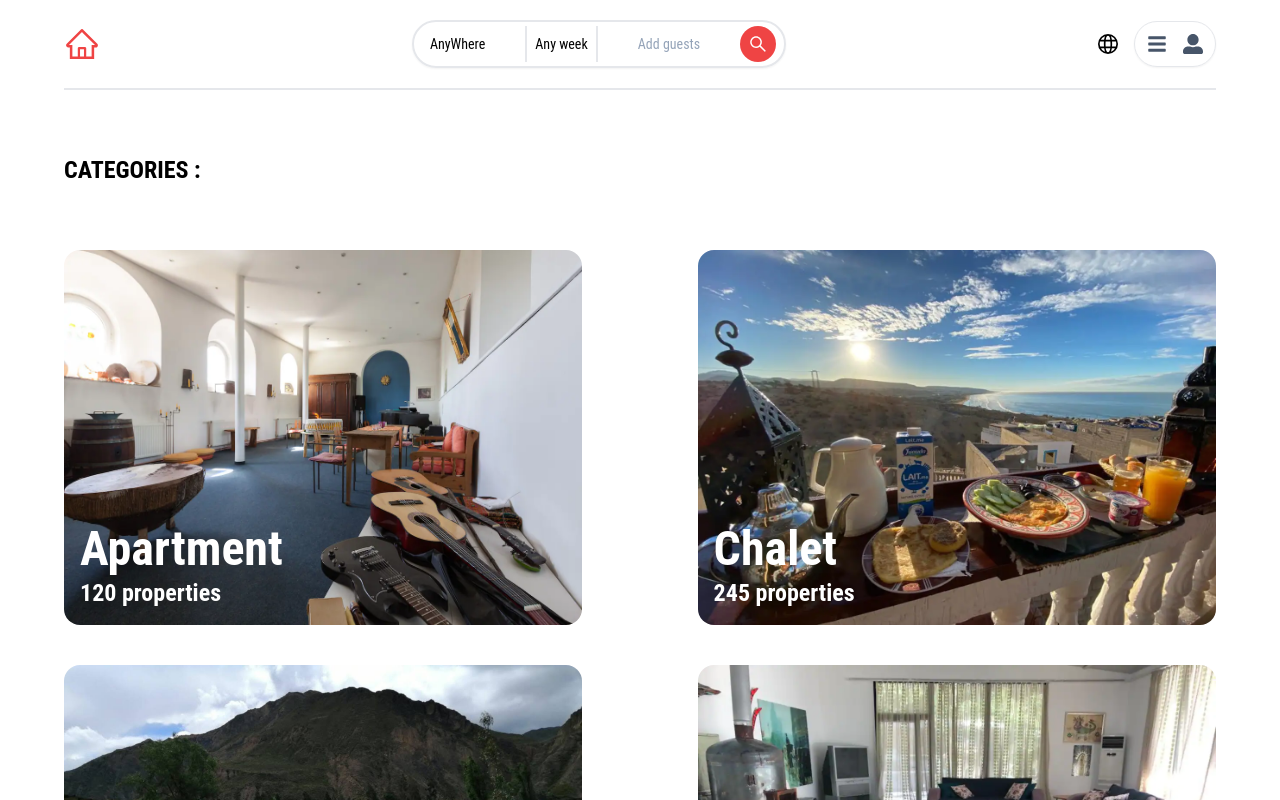
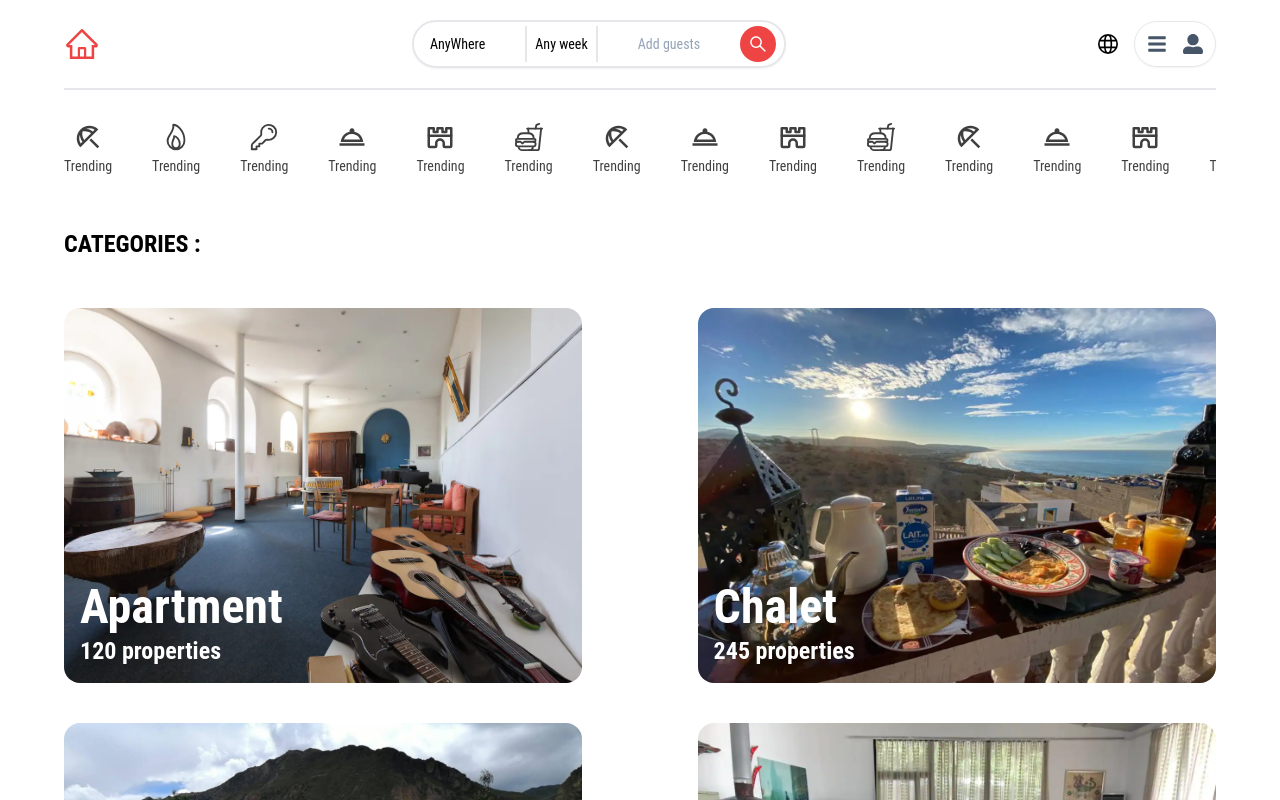
Before and after one commit to YossefMohamed/airbnb-client, a Next.js app: page / in a window 1280 px wide. Shown: the top 800 px of the page. Built offline with nearby package versions, Linux system fonts and the light colour scheme.

Commit message:
create catCard component

```diff
--- a/components/Card.tsx
+++ b/components/Card.tsx
@@ -20,6 +20,7 @@ const Card: React.FC<ICard> = ({ imgSrc = defaultImage }) => {
           objectFit="cover"
         />
       </div>
+      <div className="px-2 py-1">
         <div className="title flex justify-between text-md font-bold">
           <div className="text">Cape Town,South Africa</div>
           <div className="rating flex items-center text-base">
@@ -42,6 +43,7 @@ const Card: React.FC<ICard> = ({ imgSrc = defaultImage }) => {
           </div>
         </div>
       </div>
+    </div>
   );
 };
 
--- /dev/null
+++ b/components/CatCard.tsx
@@ -0,0 +1,24 @@
+import React from "react";
+
+function CatCard({ Icon, selected }: any) {
+  return (
+    <div
+      className={`w-fit flex flex-col justify-center items-center gap-1 opacity-75 ${
+        selected && "opacity-100"
+      }
+
+      cursor-pointer
+      border-b-4
+      border-transparent
+      hover:opacity-100
+      hover:border-b-4
+      hover:border-inherit
+      `}
+    >
+      <Icon size={30} />
+      <span className="text-sm">Trending</span>
+    </div>
+  );
+}
+
+export default CatCard;
--- a/pages/index.tsx
+++ b/pages/index.tsx
@@ -1,10 +1,37 @@
 import Card from "../components/Card";
 import CardCategory from "../components/CardCategory";
+import CatCard from "../components/CatCard";
+import { MdOutlineBeachAccess, MdOutlineRoomService } from "react-icons/md";
+import { IoFastFoodOutline, IoFlameOutline } from "react-icons/io5";
+import { HiOutlineKey } from "react-icons/hi2";
+import { TbBuildingCastle } from "react-icons/tb";
 
 export default function Home() {
   return (
     <main>
-      <div className="my-16 text-2xl font-bold uppercase  w-fit">
+      <div className="flex gap-10 overflow-hidden">
+        <CatCard Icon={MdOutlineBeachAccess} selected={true} />
+        <CatCard Icon={IoFlameOutline} selected={false} />
+        <CatCard Icon={HiOutlineKey} selected={false} />
+        <CatCard Icon={MdOutlineRoomService} selected={false} />
+        <CatCard Icon={TbBuildingCastle} selected={false} />
+        <CatCard Icon={IoFastFoodOutline} selected={false} />
+        <CatCard Icon={MdOutlineBeachAccess} selected={false} />{" "}
+        <CatCard Icon={MdOutlineRoomService} selected={false} />
+        <CatCard Icon={TbBuildingCastle} selected={false} />
+        <CatCard Icon={IoFastFoodOutline} selected={false} />
+        <CatCard Icon={MdOutlineBeachAccess} selected={false} />{" "}
+        <CatCard Icon={MdOutlineRoomService} selected={false} />
+        <CatCard Icon={TbBuildingCastle} selected={false} />
+        <CatCard Icon={IoFastFoodOutline} selected={false} />
+        <CatCard Icon={MdOutlineBeachAccess} selected={false} />{" "}
+        <CatCard Icon={MdOutlineRoomService} selected={false} />
+        <CatCard Icon={TbBuildingCastle} selected={false} />
+        <CatCard Icon={IoFastFoodOutline} selected={false} />
+        <CatCard Icon={MdOutlineBeachAccess} selected={false} />
+      </div>
+
+      <div className="my-12 text-2xl font-bold uppercase  w-fit">
         Categories :
       </div>
       <div className="flex justify-between flex-wrap gap-y-10">
@@ -13,7 +40,7 @@ export default function Home() {
         <CardCategory imgSrc="/roof.png" title="Roof" number={750} />
         <CardCategory imgSrc="/villaCard.png" title="Villa" number={350} />
       </div>
-      <div className="my-16 text-4xl font-bold uppercase  w-fit">
+      <div className="my-12 text-2xl font-bold uppercase  w-fit">
         Top Properties :
       </div>
       <div className="flex justify-between flex-wrap gap-y-10">
--- a/pages/login.tsx
+++ b/pages/login.tsx
@@ -10,9 +10,9 @@ export default function LoginPage() {
   }
 
   return (
-    <div className="mt-4 grow flex items-center justify-around">
-      <div className="mb-64 w-[450px]">
-        <h1 className="text-4xl text-center mb-4">Login</h1>
+    <div className="mt-4 grow flex items-center justify-around ">
+      <div className="mb-64 w-[450px] p-4 border rounded-lg ">
+        <h1 className="text-4xl text-center mb-4 border-b pb-4">Login</h1>
         <form
           className=" mx-auto gap-1 flex flex-col w-full"
           onSubmit={handleLoginSubmit}
--- /dev/null
+++ b/pages/property/index.tsx
@@ -0,0 +1,20 @@
+import React from "react";
+import Card from "../../components/Card";
+
+const index = () => {
+  return (
+    <div className="flex justify-between flex-wrap gap-y-10">
+      <Card imgSrc="/apartment.png" />
+      <Card imgSrc="/chalet.png" />
+      <Card imgSrc="/roof.png" />
+      <Card imgSrc="/villaCard.png" />
+      <Card imgSrc="/apartment.png" />
+      <Card imgSrc="/apartment.png" />
+      <Card imgSrc="/chalet.png" />
+      <Card imgSrc="/roof.png" />
+      <Card imgSrc="/villaCard.png" />
+    </div>
+  );
+};
+
+export default index;
--- a/pages/register.tsx
+++ b/pages/register.tsx
@@ -7,9 +7,10 @@ export default function RegisterPage() {
   const [password, setPassword] = useState("");
 
   return (
-    <div className="mt-4 grow flex items-center justify-around">
-      <div className="mb-64 w-[450px]">
-        <h1 className="text-4xl text-center mb-4">Register</h1>
+    <div className="mt-4 grow flex items-center justify-center ">
+      <div className="mb-64 w-[450px] p-4 border rounded-lg ">
+        <h1 className="text-4xl text-center mb-4 border-b pb-4">Register</h1>
+
         <form className=" mx-auto gap-1 flex flex-col w-full">
           <input
             type="text"
```
Lines whose indentation alone changed are shown as unchanged.
